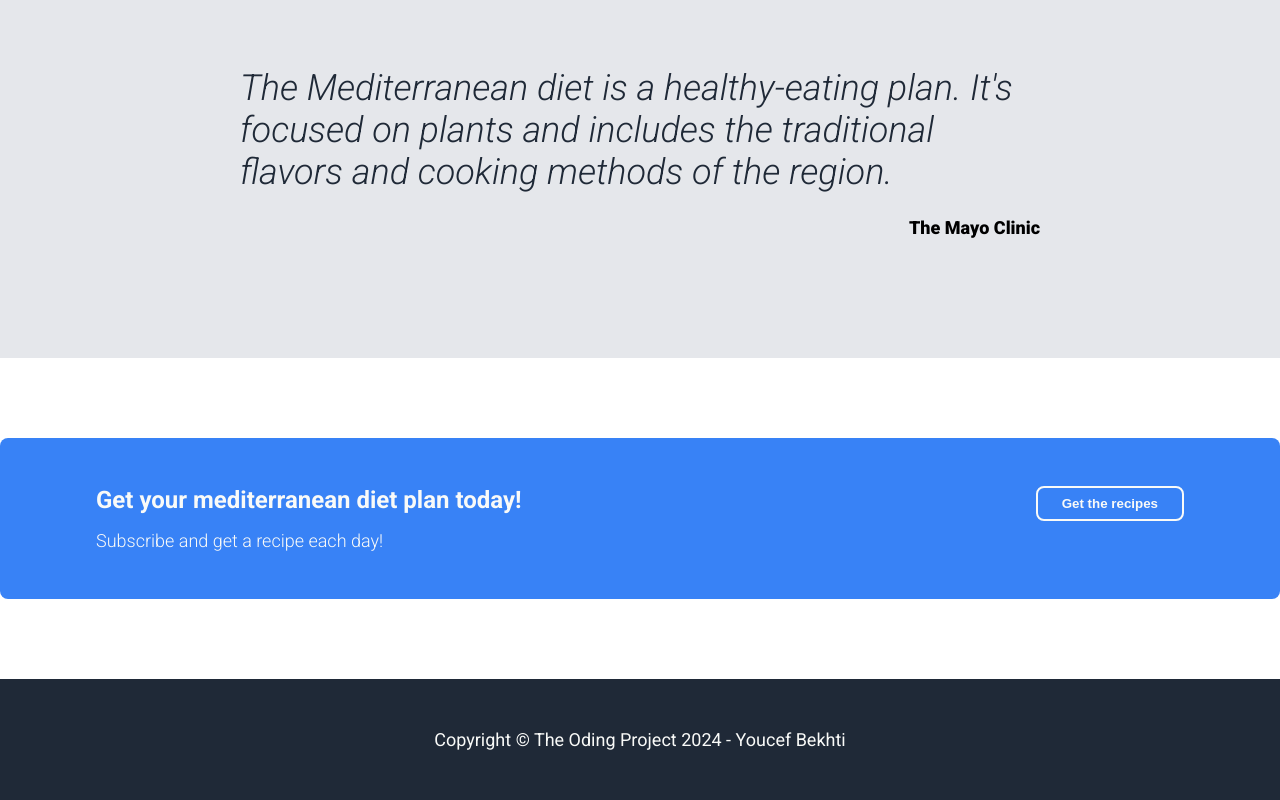
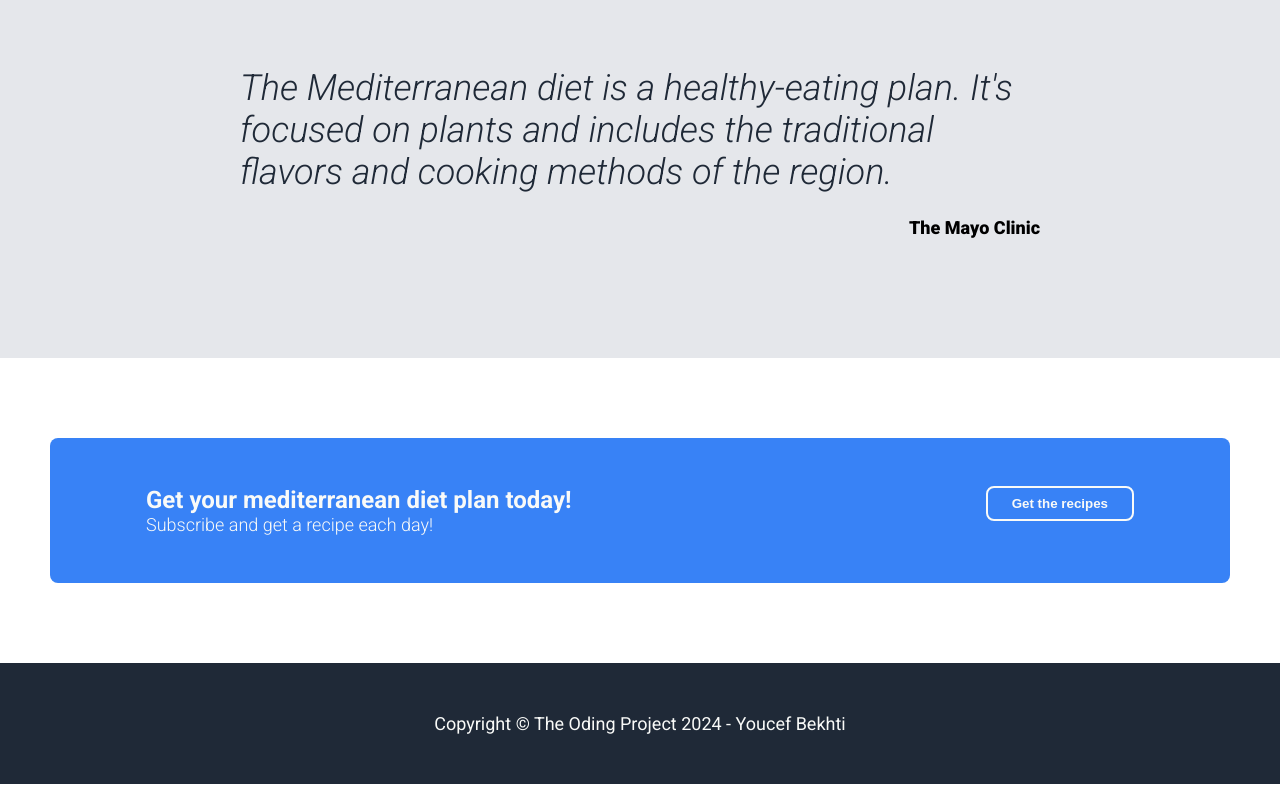
Before and after one commit to YoucefJC/landing-page, a plain HTML site: page index.html in a window 1280 px wide. Shown: the part 1306-2106 px from the top of the page. Drawn offline with Linux system fonts and the light colour scheme.

Commit message:
Add final styling and finishing touches
Fix the CTA width and padding. Fix the text width on the info section.

```diff
--- a/index.html
+++ b/index.html
@@ -63,8 +63,8 @@
                 <div class="quote-author">The Mayo Clinic</div>
             </div>
         </div>
-        <div class="cta-layout">
-            <div class="cta-container max-width-container">
+        <div class="cta-layout max-width-container">
+            <div class="cta-container">
                 <div class="cta-content">
                     <div class="cta-title">Get your mediterranean diet plan today!</div>
                     <div class="cta-text">Subscribe and get a recipe each day!</div>
--- a/style.css
+++ b/style.css
@@ -7,10 +7,12 @@
 
 .max-width-container {
     max-width: var(--content-max-width);
+    padding: 0 48px;
 }
 
 .medium-width-container {
     max-width: var(--content-medium-width);
+    padding: 0 48px;
 }
 
 body {
@@ -113,12 +115,13 @@ body {
 
 .col-info-container .info-content {
     display: flex;
+    justify-content: center;
     flex-wrap: wrap;
     gap: 48px;
 }
 
 .col-info-container .info-content .info-item {
-    width: 250px;
+    max-width: 250px;
     flex: 1;
     display: flex;
     flex-direction: column;
@@ -184,7 +187,6 @@ body {
 }
 
 .cta-layout {
-
     margin: 80px auto;
     display: flex;
     justify-content: center;
@@ -204,7 +206,7 @@ body {
 .cta-content {
     display: flex;
     flex-direction: column;
-    gap: 16px;
+    gap: 0px;
 }
 
 .cta-container .cta-title {
@@ -217,7 +219,7 @@ body {
 }
 
 .cta-container .cta-btn {
-    align-self: flex-start
+    align-self: flex-start;
 }
 
 .cta-btn.white-border {
```
